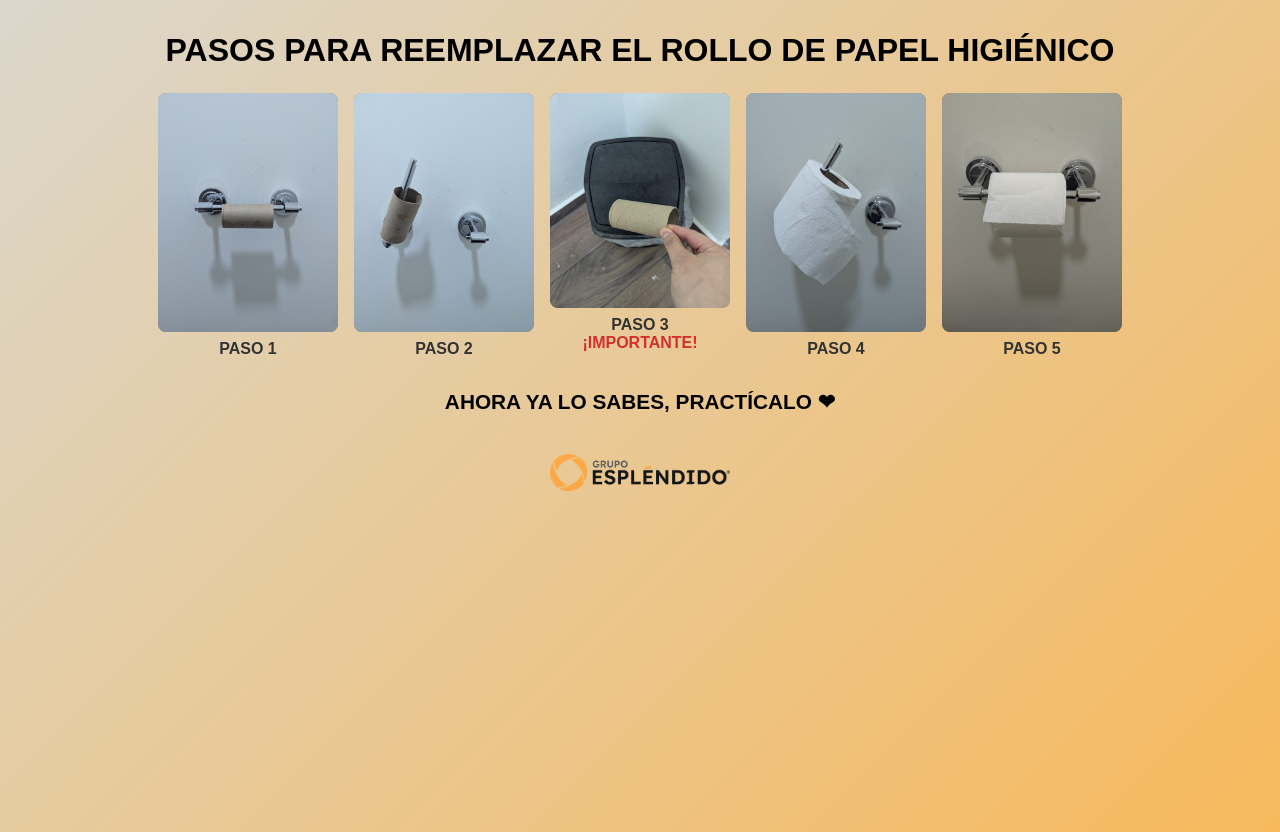
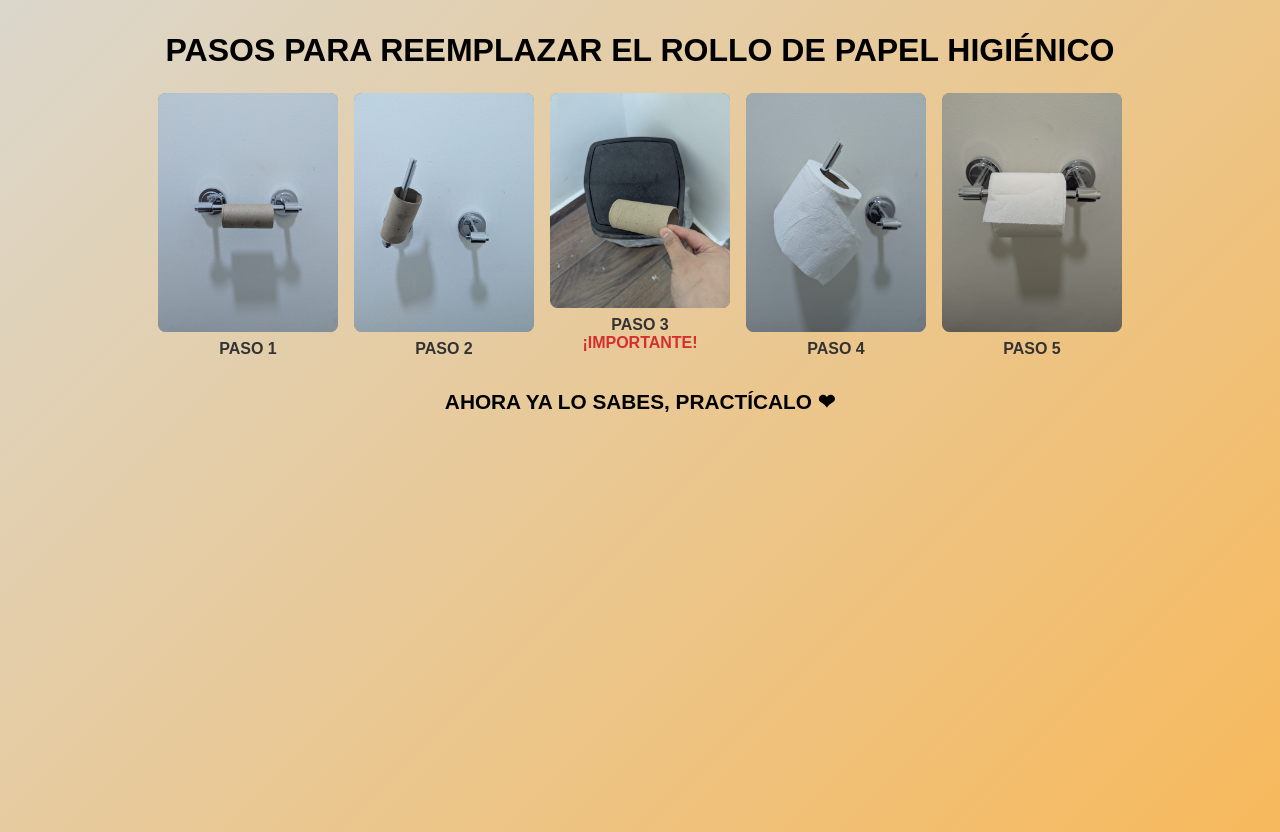
Before and after one commit to asdfghj-kml/PH, a plain HTML site: page index.html in a window 1280 px wide. Drawn offline with Linux system fonts and the light colour scheme; a web font is replaced by a local one.

Commit message:
Update index.html

```diff
--- a/index.html
+++ b/index.html
@@ -41,8 +41,6 @@
     </div>
      <div class="final-caption">
        AHORA YA LO SABES, PRACTÍCALO ❤  </div>
-    <div class="logo-footer">
-        <img src="Logo-grupo.png" alt="Logo Grupo">
-    </div>
+
 </body>
 </html>
```
